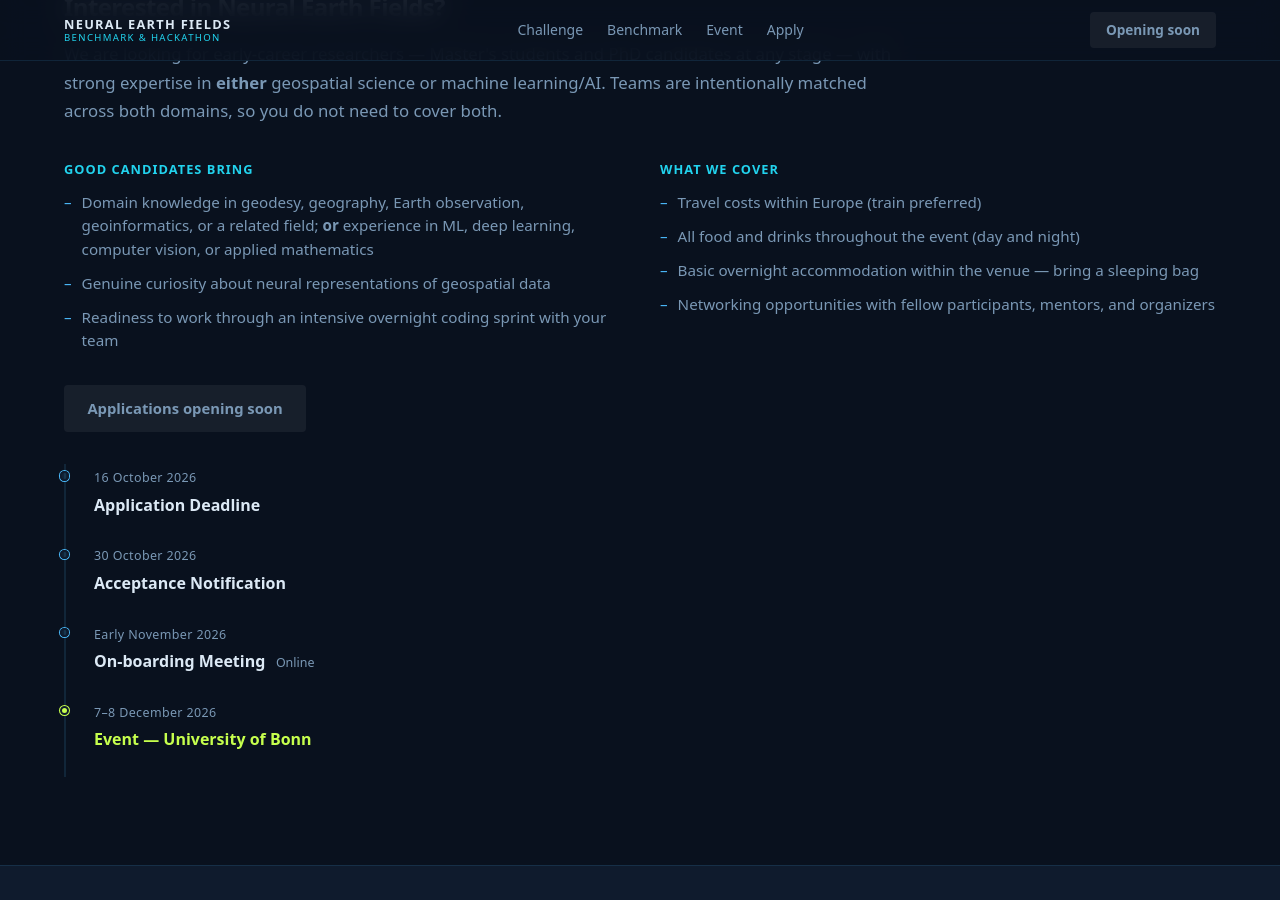
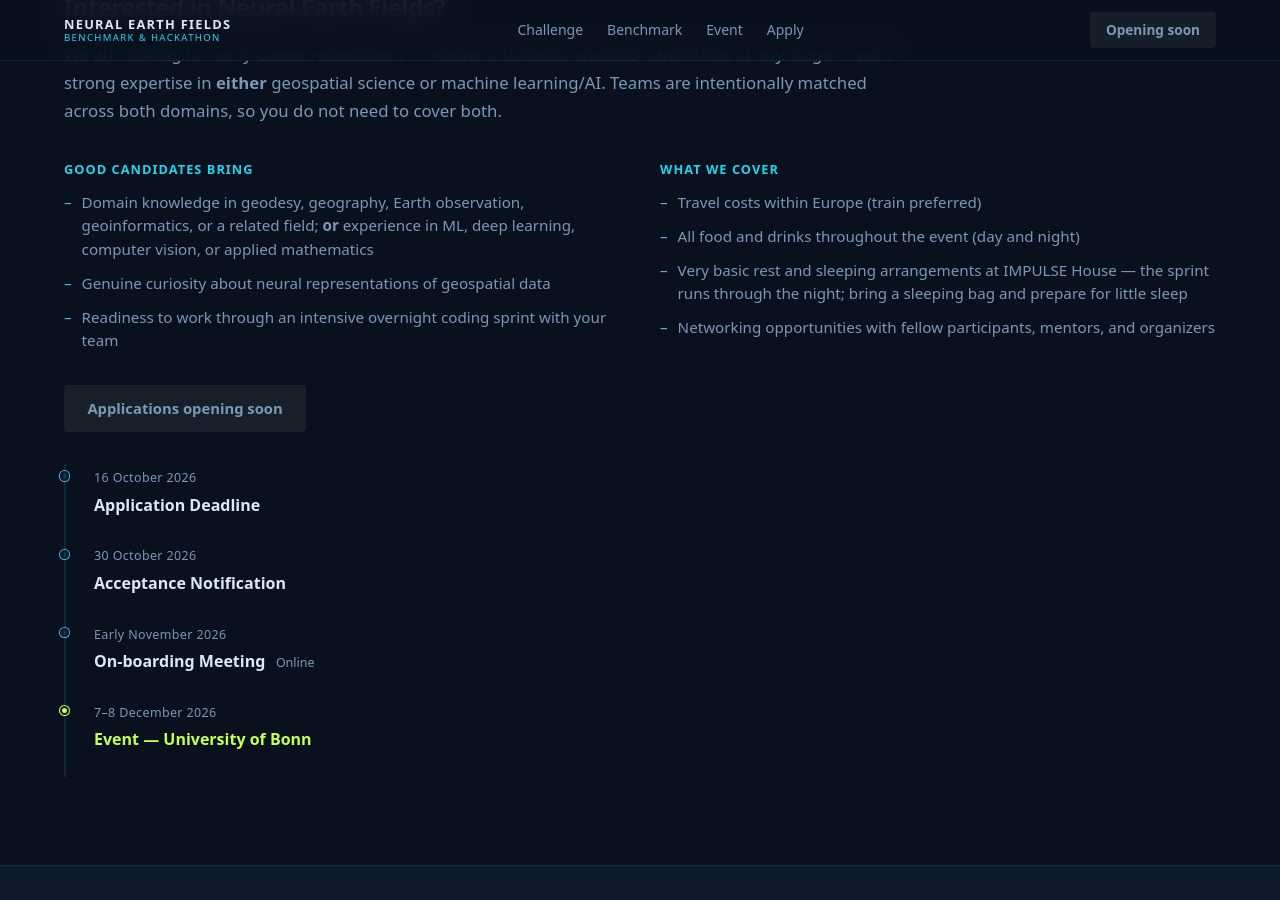
Before and after one commit to neuralearthfields/neuralearthfields.github.io, a Jekyll site: the page built from index.md, in a window 1280 px wide and 900 px high, scrolled down 4708 px. Built offline with Jekyll 4.4.1, drawn with Linux system fonts in a browser that asks for light colours.

Commit message:
clarify overnight sleeping arrangements in applications section

```diff
--- a/index.md
+++ b/index.md
@@ -207,7 +207,7 @@ title:
         <ul class="apply-list">
           <li>Travel costs within Europe (train preferred)</li>
           <li>All food and drinks throughout the event (day and night)</li>
-          <li>Basic overnight accommodation within the venue — bring a sleeping bag</li>
+          <li>Very basic rest and sleeping arrangements at IMPULSE House — the sprint runs through the night; bring a sleeping bag and prepare for little sleep</li>
           <li>Networking opportunities with fellow participants, mentors, and organizers</li>
         </ul>
       </div>
```
